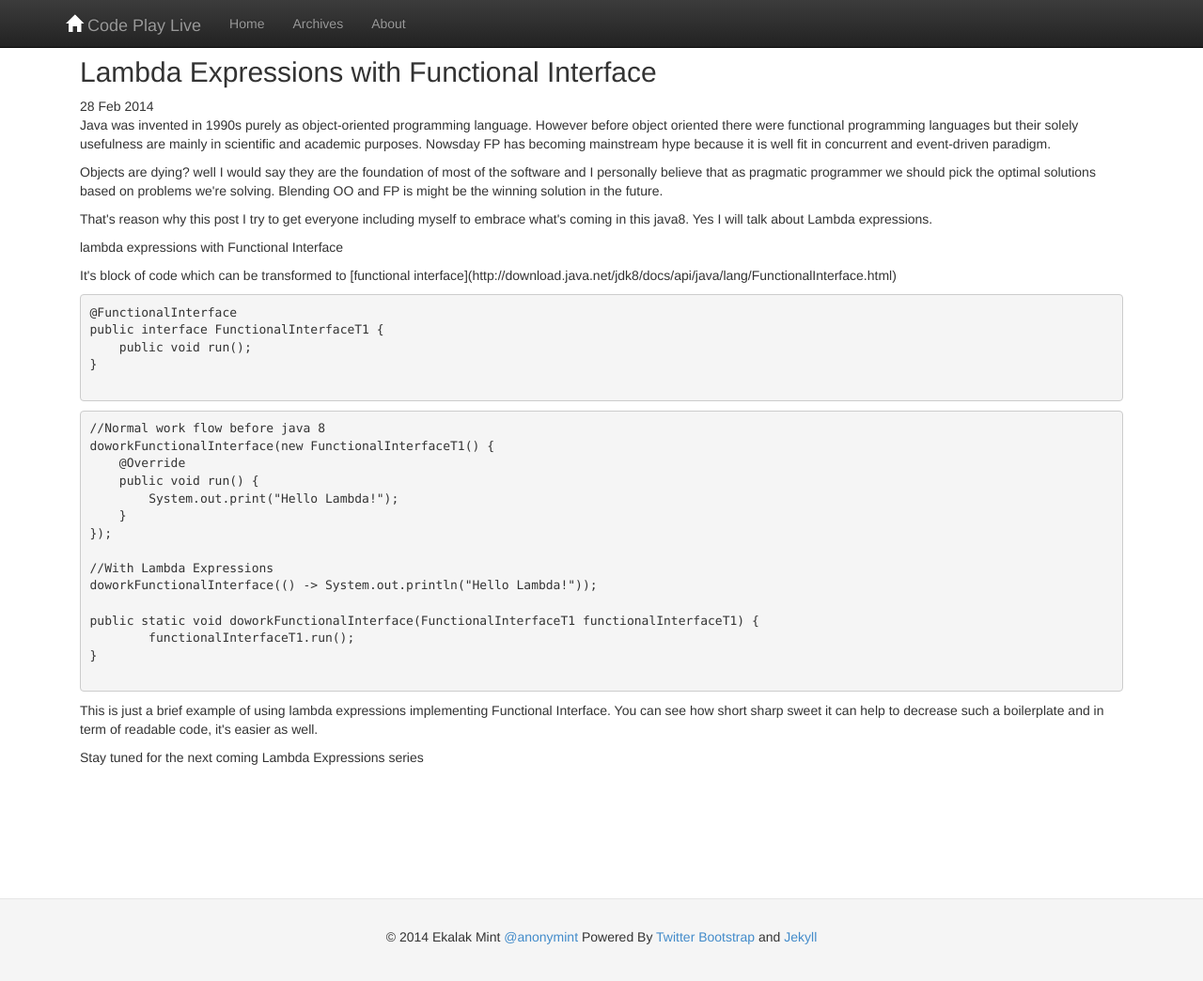
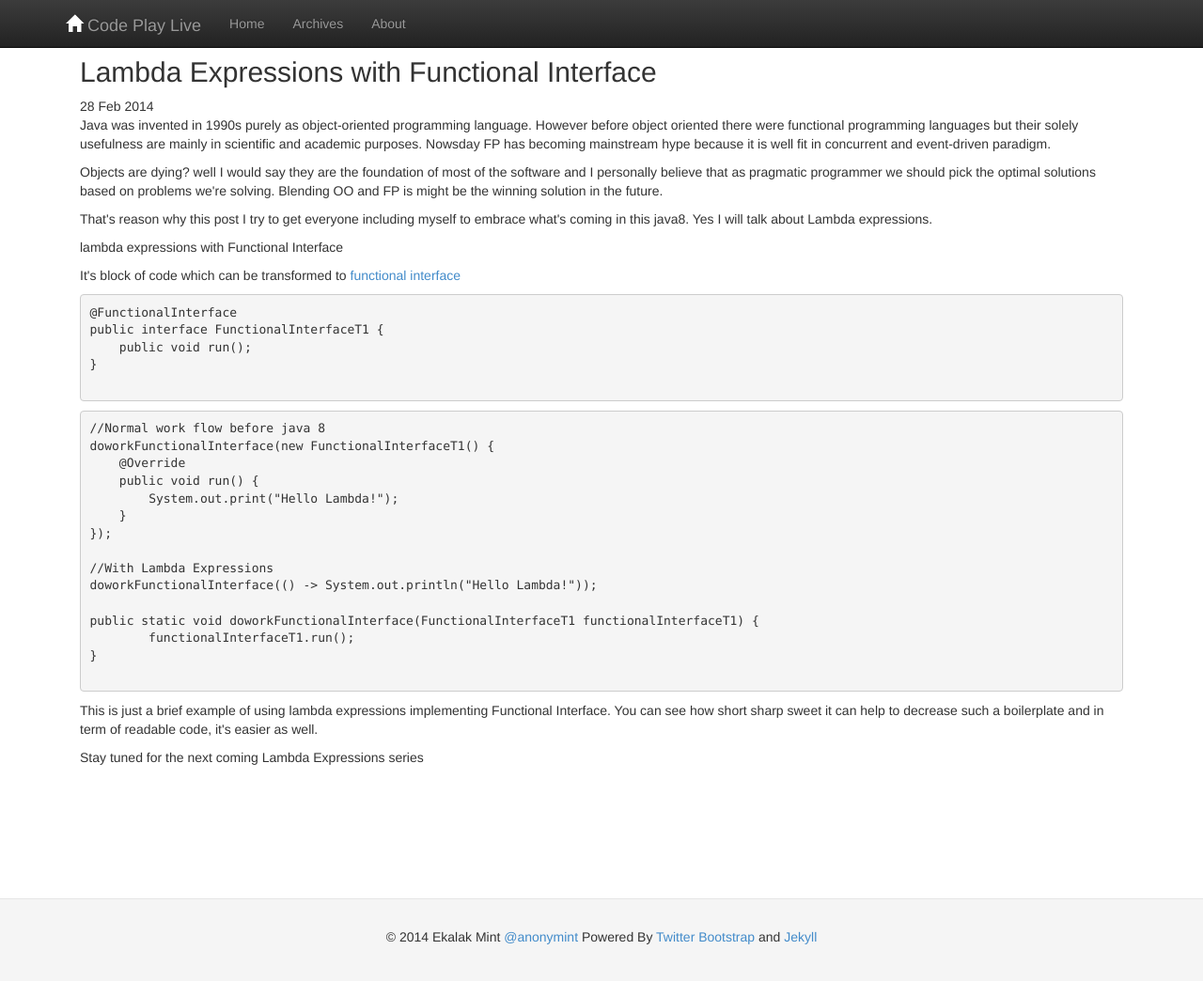
Before and after one commit to anonymint/anonymint.github.com, a Jekyll site: the page built from _posts/technical/2014-02-28-Lambda-Functional-Interface.md, in a window 1280 px wide and 1077 px high. Shown: the top 1044 px of the window at 94% size. Built offline with Jekyll 4.4.1, drawn with Linux system fonts in a browser that asks for light colours; nearby versions of some CDN libraries; a style sheet for code colours, icons or effects is not loaded; some of the changed lines change nothing that is shown.

Commit message:
Fix issue with Link doesn't pick up markdown format

```diff
--- a/_posts/technical/2014-02-28-Lambda-Functional-Interface.md
+++ b/_posts/technical/2014-02-28-Lambda-Functional-Interface.md
@@ -15,7 +15,7 @@ tags: [java8,lambda expressions]
 
 <p>lambda expressions with Functional Interface</p>
 
-<p>It's block of code which can be transformed to [functional interface](http://download.java.net/jdk8/docs/api/java/lang/FunctionalInterface.html)</p>
+<p>It's block of code which can be transformed to <a target="_blank" href="http://download.java.net/jdk8/docs/api/java/lang/FunctionalInterface.html">functional interface</a></p>
 
 <p>
 	<pre class="prettyprint">
```
